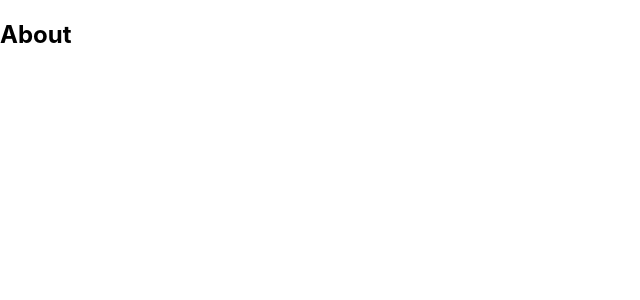
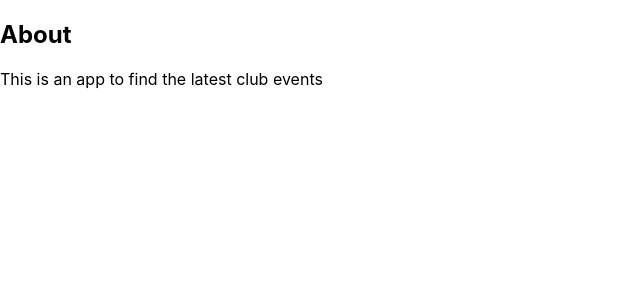
Before and after one commit to kryptondv/nextjs-events-app, a Next.js app: page /about in a window 1280 px wide. Shown: the top 300 px of the page, without its empty margins (0-640 px from the left). Built offline with nearby package versions, Linux system fonts and the light colour scheme.

Commit message:
updated about page

```diff
--- a/pages/about.js
+++ b/pages/about.js
@@ -2,6 +2,7 @@ export default function AboutPage() {
   return (
     <div>
       <h2>About</h2>
+      <p>This is an app to find the latest club events</p>
     </div>
   );
 }
```
